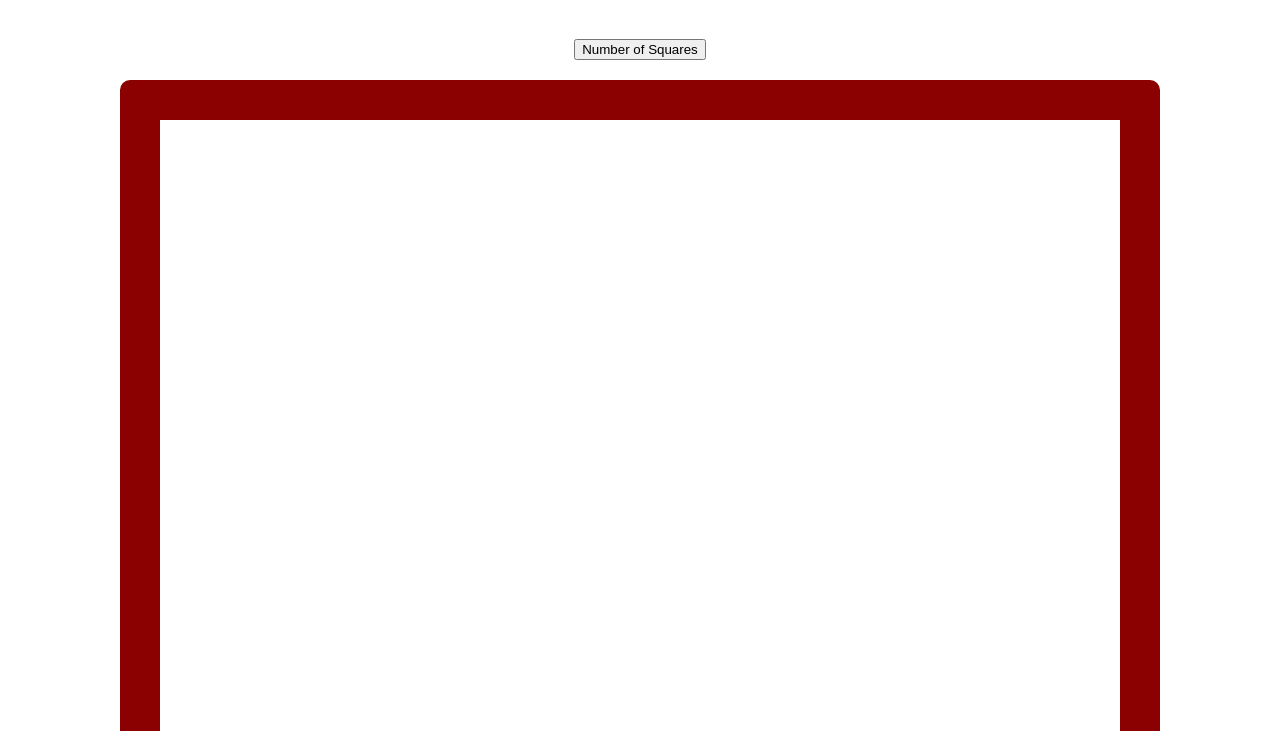
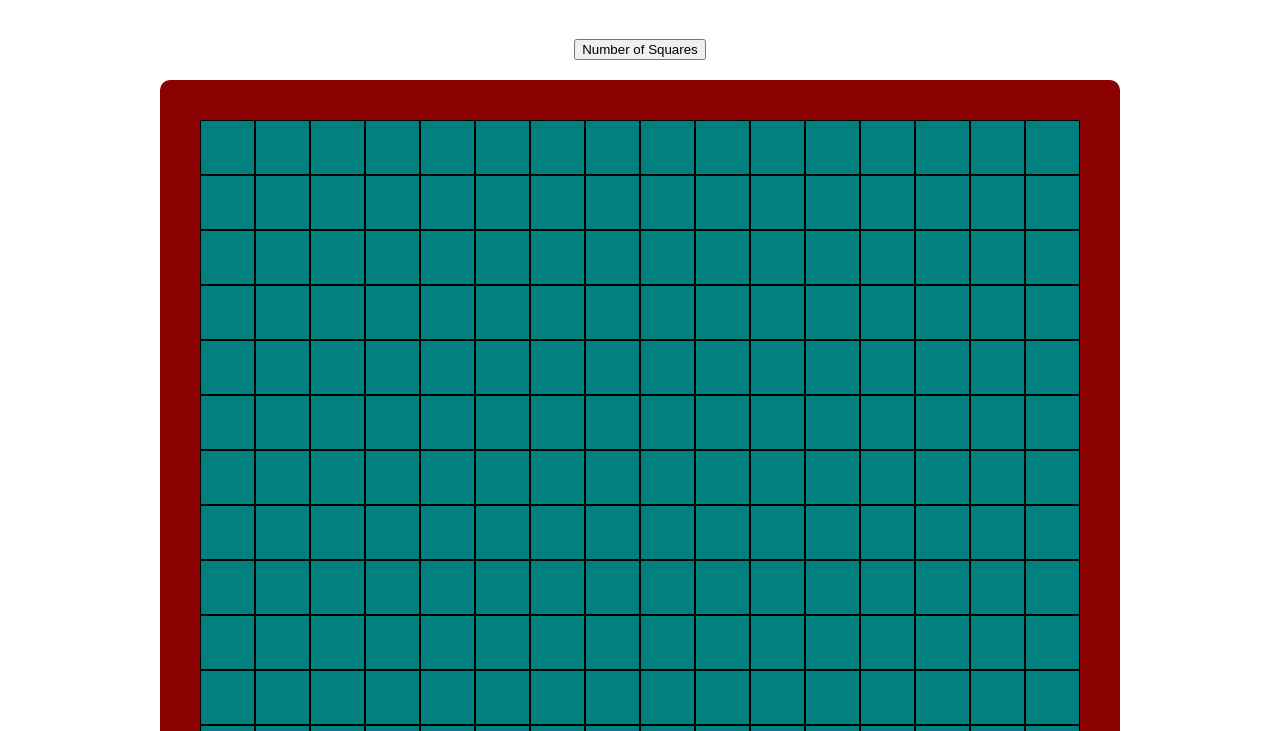
Before and after one commit to pmbyrd/etch-a-sketch-2025, a plain HTML site: page index.html in a window 1280 px wide. Shown: the part 69-800 px from the top of the page. Drawn offline with Linux system fonts and the light colour scheme.

Commit message:
feat: function to create board reworked function to create squares dynamically reworked

```diff
--- a/script.js
+++ b/script.js
@@ -4,19 +4,29 @@ let num = 16;
 
 function createBoard(num) {
   //NOTE I am creating a square so x and y can be the same value, having them be different added complication
-  const board = document.querySelector(".board")
+  const board = document.querySelector(".board");
   for (let i = 0; i < num; i++) {
-    let row = document.createElement("div")
-    board.appendChild(row)
     for (let j = 0; j < num; j++) {
-      let column = document.createElement("div")
-      row.appendChild(column)
+      const sq = createSquare(num);
+      board.appendChild(sq);
     }
   }
-  console.log("hello")
+  console.log("hello");
 }
 
-createBoard(num)
+//NOTE the squares need to be created via javascript and styling added here since size needs to be dynamic hard coding it in is a bit beyond my abilities at the moment
+function createSquare(num) {
+  const sq = document.createElement("div");
+  const percent = 100 / num;
+  sq.style.border = "1px solid black";
+  sq.style.backgroundColor = "teal";
+  sq.style.width = `${percent}%`;
+  sq.style.height = `${percent}%`;
+  sq.style.boxSizing = "border-box";
+  return sq;
+}
+
+createBoard(num);
 function displayBoard(num) {
   //NOTE this function will be added to the button to implement the board on the page
 }
--- a/style.css
+++ b/style.css
@@ -19,9 +19,11 @@
     border: solid darkred;
     border-width: 40px;
     border-radius: 10px;
+    box-sizing: border-box;
 }
 
 .square {
     background-color: teal;
     border: solid black;
+
 }
```
